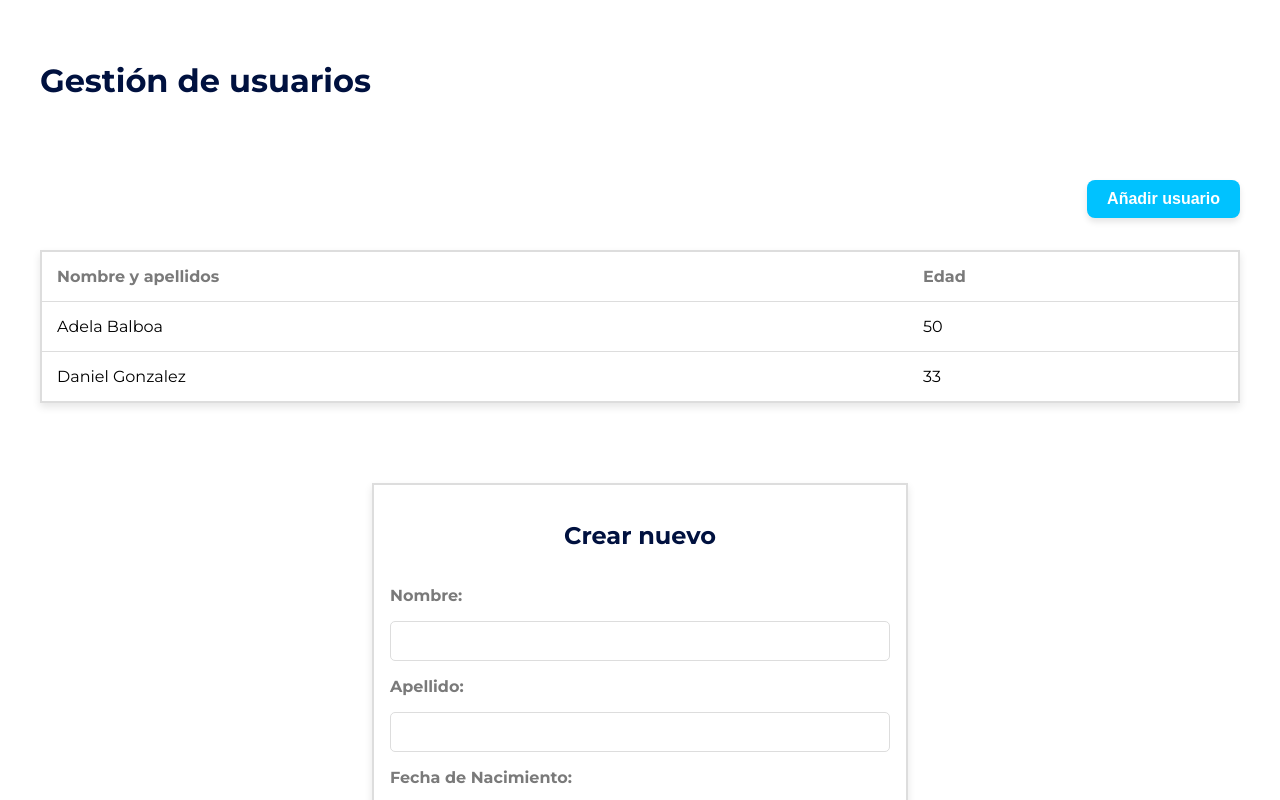
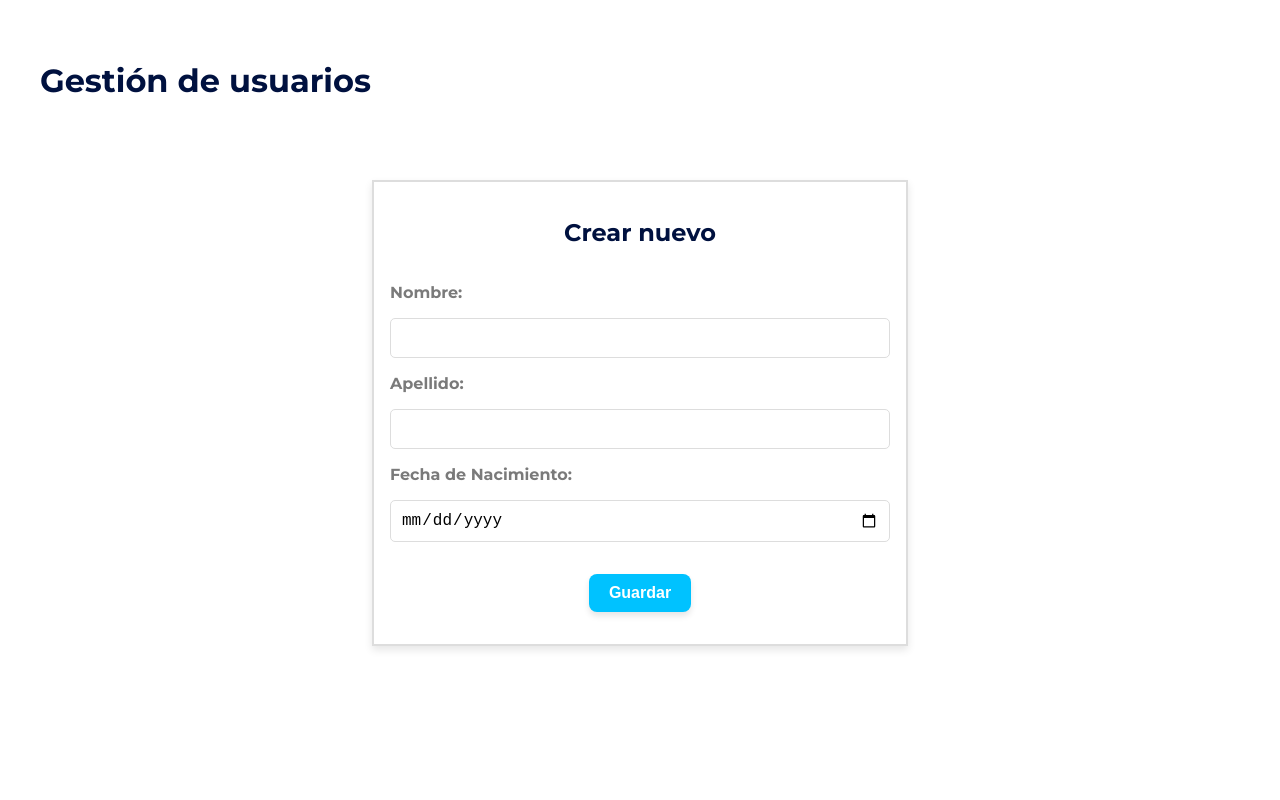
Before and after one commit to Michely05/gestion-usuarios, a Vue app: page /user in a window 1280 px wide. Shown: the top 800 px of the page. Built offline with nearby package versions, Linux system fonts and the light colour scheme.

Commit message:
test router-view on router.js

```diff
--- a/src/App.vue
+++ b/src/App.vue
@@ -1,13 +1,11 @@
 <script setup>
 import { RouterView } from 'vue-router';
-import UserList from './components/UserList.vue';
 </script>
 
 
 <template>
   <div id="app">
     <h1>Gestión de usuarios</h1>
-    <UserList />
     <router-view></router-view>
   </div>
 </template>
--- a/src/components/UserForm.vue
+++ b/src/components/UserForm.vue
@@ -30,7 +30,7 @@ const handleSubmit = async () => {
             <label for="surname">Apellido:</label>
             <input type="text" v-model="user.surname" required />
             <label for="birthdate">Fecha de Nacimiento:</label>
-            <input type="date" v-model="user.birthdate" required />
+            <input type="date" v-model="user.birthday" required />
             <div class="btn-container">
               <button class="submit-btn" type="submit">Guardar</button>
           </div>
```
